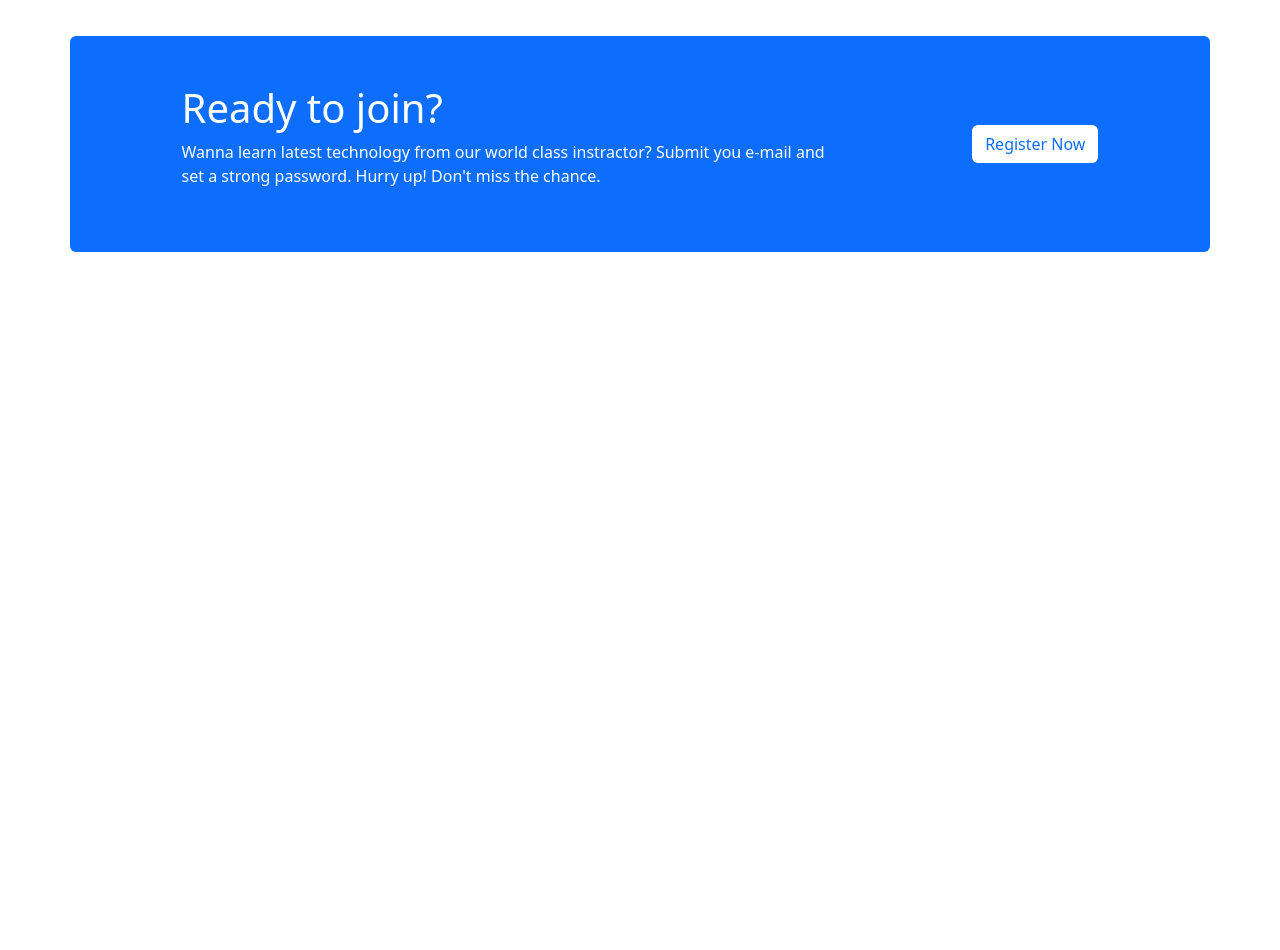
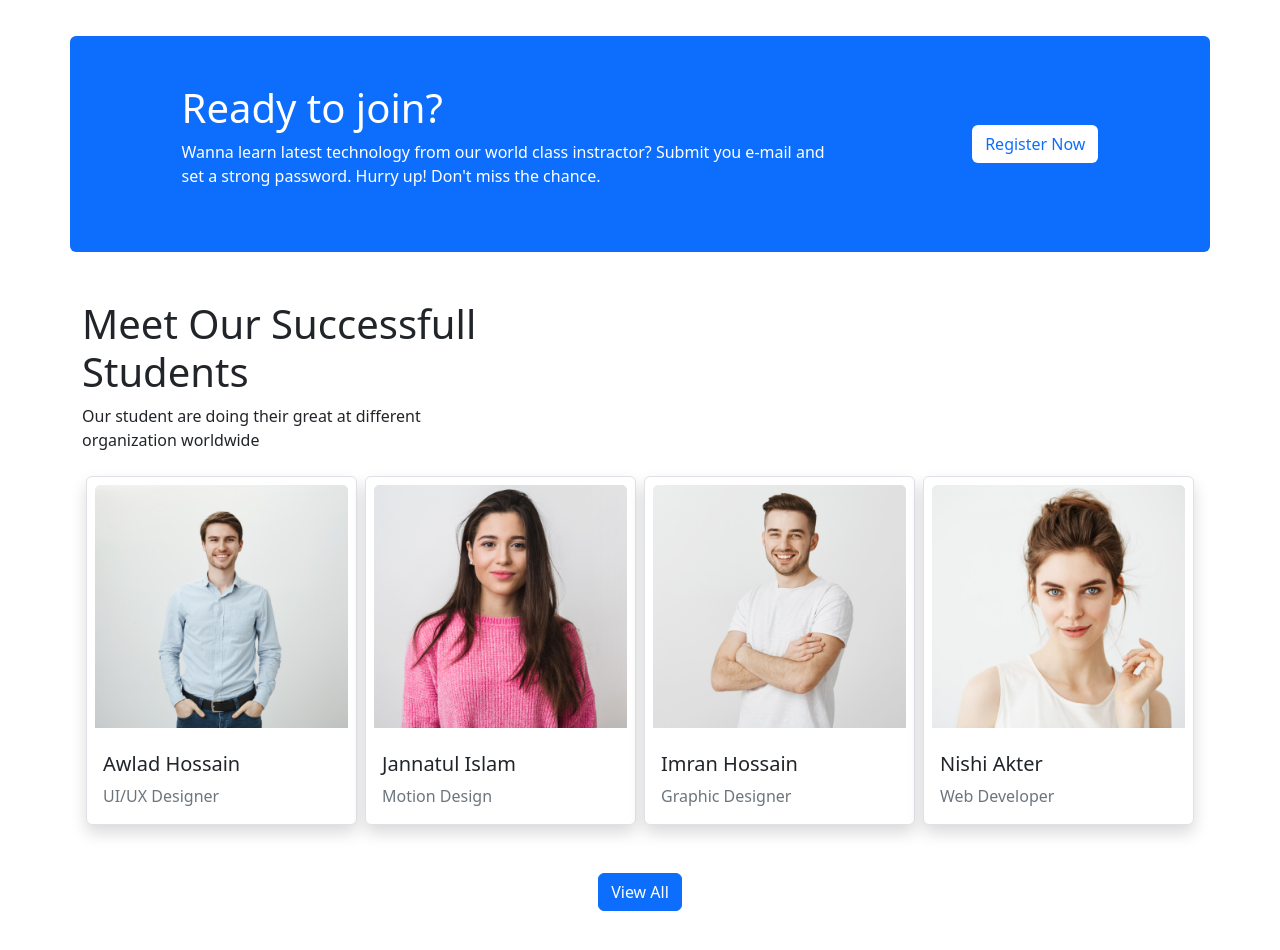
Before and after one commit to jahidkhanridoy/assignment-3, a plain HTML site: page index.html in a window 1280 px wide. Shown: the part 2422-3372 px from the top of the page. Before the commit the page ends 2722 px from the top, so only its background shows below. Drawn offline with nearby package versions, Linux system fonts and the light colour scheme.

Commit message:
added success section

```diff
--- a/index.html
+++ b/index.html
@@ -295,5 +295,70 @@
             </div>
         </section>
         <!-- ready to join section end -->
+
+        <!-- ----------------------------->
+        <!-- ----------------------------->
+
+        <!-- success section start -->
+        <section class="container mb-5" id="success">
+            <div class="text-center text-md-start">
+                <h1>Meet Our Successfull <br> Students</h1>
+                <p>Our student are doing their great at different <br>organization worldwide</p>
+            </div>
+            <div class="row g-2 mx-auto my-2">
+                <div class="col-lg-3 col-md-6 col-sm-12">
+                    <div class="card border shadow">
+                        <div class="m-2 rounded-2">
+                            <img src="images/student/student-1.png" class="card-img-top" alt="...">
+                        </div>
+                        <div class="card-body text-center text-md-start">
+                            <h5 class="card-title">Awlad Hossain</h5>
+                            <p class="card-text text-muted">UI/UX Designer
+                            </p>
+                        </div>
+                    </div>
+                </div>
+                <div class="col-lg-3 col-md-6 col-sm-12">
+                    <div class="card border shadow">
+                        <div class="m-2 rounded-2">
+                            <img src="images/student/student-2.png" class="card-img-top" alt="...">
+                        </div>
+                        <div class="card-body text-center text-md-start">
+                            <h5 class="card-title">Jannatul Islam</h5>
+                            <p class="card-text text-muted">Motion Design
+                            </p>
+                        </div>
+                    </div>
+                </div>
+                <div class="col-lg-3 col-md-6 col-sm-12">
+                    <div class="card border shadow">
+                        <div class="m-2 rounded-2">
+                            <img src="images/student/student-3.png" class="card-img-top" alt="...">
+                        </div>
+                        <div class="card-body text-center text-md-start">
+                            <h5 class="card-title">Imran Hossain</h5>
+                            <p class="card-text text-muted">Graphic Designer
+                            </p>
+                        </div>
+                    </div>
+                </div>
+                <div class="col-lg-3 col-md-6 col-sm-12">
+                    <div class="card border shadow">
+                        <div class="m-2 rounded-2">
+                            <img src="images/student/student-4.png" class="card-img-top" alt="...">
+                        </div>
+                        <div class="card-body text-center text-md-start">
+                            <h5 class="card-title">Nishi Akter</h5>
+                            <p class="card-text text-muted">Web Developer
+                            </p>
+                        </div>
+                    </div>
+                </div>
+            </div>
+            <div class="d-flex justify-content-center my-5">
+                <button class="btn btn-primary">View All</button>
+            </div>
+        </section>
+        <!-- success section end -->
     </main>
 </body>
```
